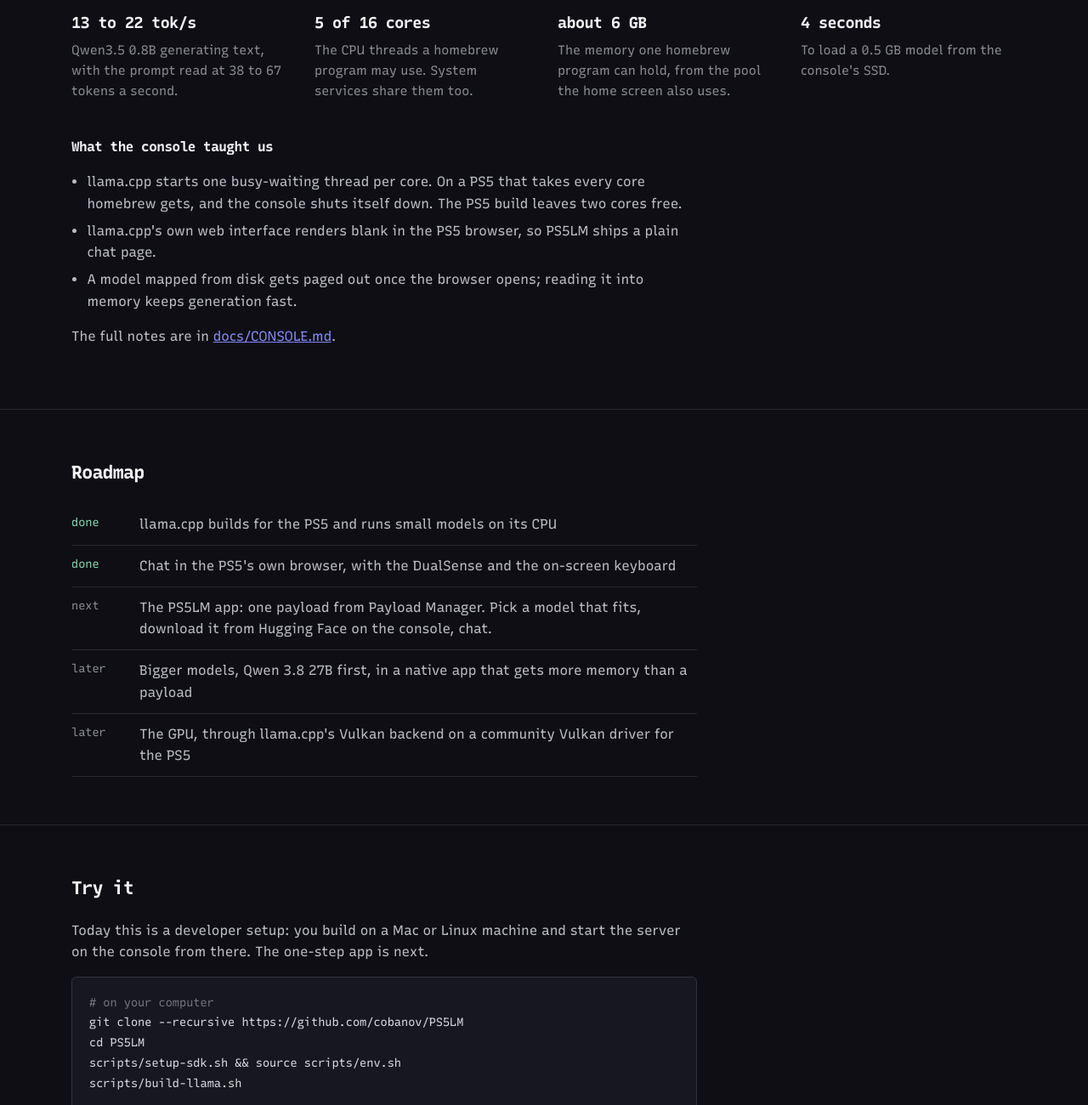
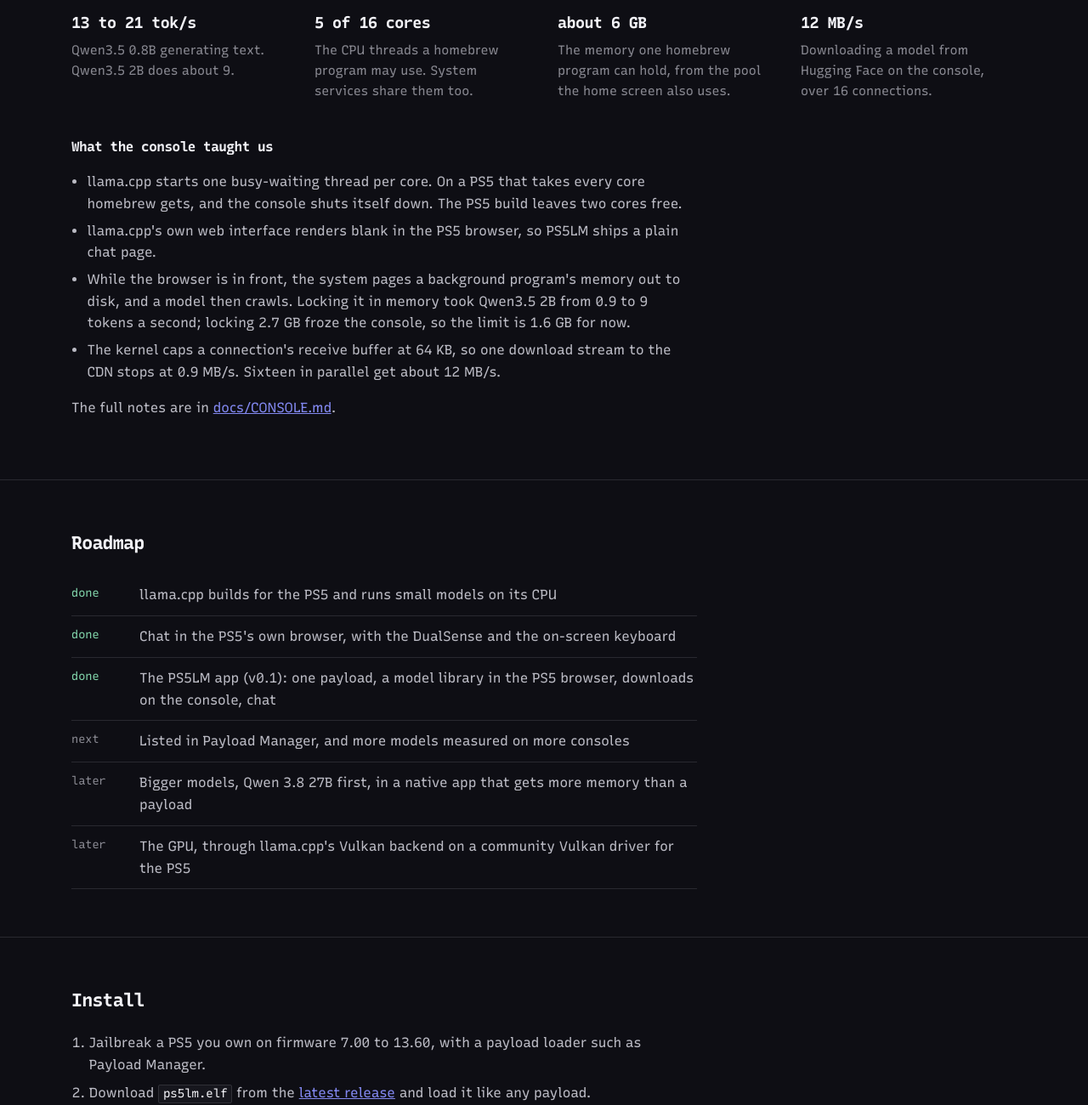
Before and after one commit to abhi245y/PS5LM, a plain HTML site: page site/index.html in a window 1280 px wide. Shown: the part 1500-2800 px from the top of the page at 85% size. Drawn offline with Linux system fonts and the light colour scheme.

Commit message:
Site: v0.1 download, install steps and the new measurements
The hero links to the latest release; Try it becomes Install now that a
payload exists; the numbers and lessons gain Qwen3.5 2B, the paging and
mlock finding and the parallel downloads; the FAQ states the 1.6 GB limit.

```diff
--- a/site/assets/style.css
+++ b/site/assets/style.css
@@ -262,3 +262,6 @@
 }
 
 .lessons { margin-top: 2.5rem; }
+
+.steps-list { max-width: var(--measure); color: var(--ink-soft); padding-left: 1.3rem; margin: 0 0 1.25rem; }
+.steps-list li { margin: 0.5rem 0; }
--- a/site/index.html
+++ b/site/index.html
@@ -9,7 +9,7 @@
 <link rel="canonical" href="https://ps5lm.cobanov.dev/">
 <link rel="preload" as="font" type="font/woff2" href="/assets/fonts/recursive-sans-v1.woff2" crossorigin>
 <link rel="preload" as="font" type="font/woff2" href="/assets/fonts/recursive-mono-v1.woff2" crossorigin>
-<link rel="stylesheet" href="/assets/style.css?v=1">
+<link rel="stylesheet" href="/assets/style.css?v=2">
 <meta property="og:type" content="website">
 <meta property="og:url" content="https://ps5lm.cobanov.dev/">
 <meta property="og:title" content="PS5LM: llama.cpp on a PlayStation 5">
@@ -28,7 +28,7 @@
       <a href="#how">How it works</a>
       <a href="#numbers">Numbers</a>
       <a href="#roadmap">Roadmap</a>
-      <a href="#try">Try it</a>
+      <a href="#install">Install</a>
       <a href="#faq">FAQ</a>
     </nav>
     <a class="btn" href="https://github.com/cobanov/PS5LM">GitHub</a>
@@ -42,10 +42,10 @@
         <h1 class="display">llama.cpp, running on a PlayStation 5.</h1>
         <p class="lede">PS5LM runs open language models on the console's own CPU. You chat with them in the PS5's browser, typing with the DualSense.</p>
         <div class="cta">
-          <a class="btn btn-primary" href="https://github.com/cobanov/PS5LM">Source on GitHub</a>
-          <a class="btn" href="#how">How it works</a>
+          <a class="btn btn-primary" href="https://github.com/cobanov/PS5LM/releases/latest">Download v0.1</a>
+          <a class="btn" href="https://github.com/cobanov/PS5LM">Source on GitHub</a>
         </div>
-        <p class="hero-note">Open source under GPL-3.0. Runs on a PS5 you own, on firmware 13.60 or lower.</p>
+        <p class="hero-note">One payload, <code>ps5lm.elf</code>: pick a model, it downloads on the console, chat. Open source under GPL-3.0, for a PS5 you own on firmware 13.60 or lower.</p>
       </div>
       <figure class="demo">
         <video id="demo" src="/media/ps5lm-demo.mp4" poster="/media/poster.jpg" muted loop playsinline preload="metadata"
@@ -77,8 +77,8 @@
       <h2>Measured on the console</h2>
       <div class="grid">
         <div class="stat">
-          <p class="value">13 to 22 tok/s</p>
-          <p>Qwen3.5 0.8B generating text, with the prompt read at 38 to 67 tokens a second.</p>
+          <p class="value">13 to 21 tok/s</p>
+          <p>Qwen3.5 0.8B generating text. Qwen3.5 2B does about 9.</p>
         </div>
         <div class="stat">
           <p class="value">5 of 16 cores</p>
@@ -89,15 +89,16 @@
           <p>The memory one homebrew program can hold, from the pool the home screen also uses.</p>
         </div>
         <div class="stat">
-          <p class="value">4 seconds</p>
-          <p>To load a 0.5 GB model from the console's SSD.</p>
+          <p class="value">12 MB/s</p>
+          <p>Downloading a model from Hugging Face on the console, over 16 connections.</p>
         </div>
       </div>
       <h3 class="lessons">What the console taught us</h3>
       <ul>
         <li>llama.cpp starts one busy-waiting thread per core. On a PS5 that takes every core homebrew gets, and the console shuts itself down. The PS5 build leaves two cores free.</li>
         <li>llama.cpp's own web interface renders blank in the PS5 browser, so PS5LM ships a plain chat page.</li>
-        <li>A model mapped from disk gets paged out once the browser opens; reading it into memory keeps generation fast.</li>
+        <li>While the browser is in front, the system pages a background program's memory out to disk, and a model then crawls. Locking it in memory took Qwen3.5 2B from 0.9 to 9 tokens a second; locking 2.7 GB froze the console, so the limit is 1.6 GB for now.</li>
+        <li>The kernel caps a connection's receive buffer at 64 KB, so one download stream to the CDN stops at 0.9 MB/s. Sixteen in parallel get about 12 MB/s.</li>
       </ul>
       <p>The full notes are in <a href="https://github.com/cobanov/PS5LM/blob/main/docs/CONSOLE.md">docs/CONSOLE.md</a>.</p>
     </div>
@@ -109,26 +110,23 @@
       <ul class="roadmap">
         <li><span class="state done">done</span><span>llama.cpp builds for the PS5 and runs small models on its CPU</span></li>
         <li><span class="state done">done</span><span>Chat in the PS5's own browser, with the DualSense and the on-screen keyboard</span></li>
-        <li><span class="state">next</span><span>The PS5LM app: one payload from Payload Manager. Pick a model that fits, download it from Hugging Face on the console, chat.</span></li>
+        <li><span class="state done">done</span><span>The PS5LM app (v0.1): one payload, a model library in the PS5 browser, downloads on the console, chat</span></li>
+        <li><span class="state">next</span><span>Listed in Payload Manager, and more models measured on more consoles</span></li>
         <li><span class="state">later</span><span>Bigger models, Qwen 3.8 27B first, in a native app that gets more memory than a payload</span></li>
         <li><span class="state">later</span><span>The GPU, through llama.cpp's Vulkan backend on a community Vulkan driver for the PS5</span></li>
       </ul>
     </div>
   </section>
 
-  <section id="try">
+  <section id="install">
     <div class="wrap">
-      <h2>Try it</h2>
-      <p>Today this is a developer setup: you build on a Mac or Linux machine and start the server on the console from there. The one-step app is next.</p>
-      <pre class="panel"><span class="dim"># on your computer</span>
-git clone --recursive https://github.com/cobanov/PS5LM
-cd PS5LM
-scripts/setup-sdk.sh &amp;&amp; source scripts/env.sh
-scripts/build-llama.sh
-
-<span class="dim"># console jailbroken, ftpsrv and shsrv running, a model in /data/PS5LM/models</span>
-PS5_HOST=192.168.1.50 scripts/ps5-chat.sh model.gguf</pre>
-      <p>The <a href="https://github.com/cobanov/PS5LM#readme">README</a> has the details, and <a href="https://github.com/cobanov/PS5LM/blob/main/docs/MODELS.md">docs/MODELS.md</a> lists models that fit.</p>
+      <h2>Install</h2>
+      <ol class="steps-list">
+        <li>Jailbreak a PS5 you own on firmware 7.00 to 13.60, with a payload loader such as Payload Manager.</li>
+        <li>Download <code>ps5lm.elf</code> from the <a href="https://github.com/cobanov/PS5LM/releases/latest">latest release</a> and load it like any payload.</li>
+        <li>The PS5 browser opens the library. Press Download on a model, then Run, then Open chat.</li>
+      </ol>
+      <p>From a phone or computer on the same network, the library is at <code>http://&lt;console IP&gt;:8082</code> and the chat at port 8081, which also speaks the OpenAI API. Building from source is in the <a href="https://github.com/cobanov/PS5LM#readme">README</a>.</p>
     </div>
   </section>
 
@@ -140,7 +138,7 @@
       <h3>Why the CPU and not the GPU?</h3>
       <p>The CPU path needs nothing but the open payload SDK, so it came first. The GPU is the next big step, through a community Vulkan driver for the PS5.</p>
       <h3>How big a model can it run?</h3>
-      <p>A homebrew payload can hold about 6 GB including the context. Models up to 3B parameters have run so far, and 4-bit models up to about 8B should fit. Bigger ones need a native app, which is on the roadmap.</p>
+      <p>Up to 1.6 GB of model for now, which is Qwen3.5 2B at 4-bit. The model has to stay locked in memory to run at full speed, and that memory is shared with the home screen. Bigger models need a native app, which is on the roadmap.</p>
       <h3>Can it break my console?</h3>
       <p>It does not write to system files. Pushing the CPU or memory too hard can freeze the console until you hold the power button; the defaults are set to avoid that.</p>
     </div>
```
